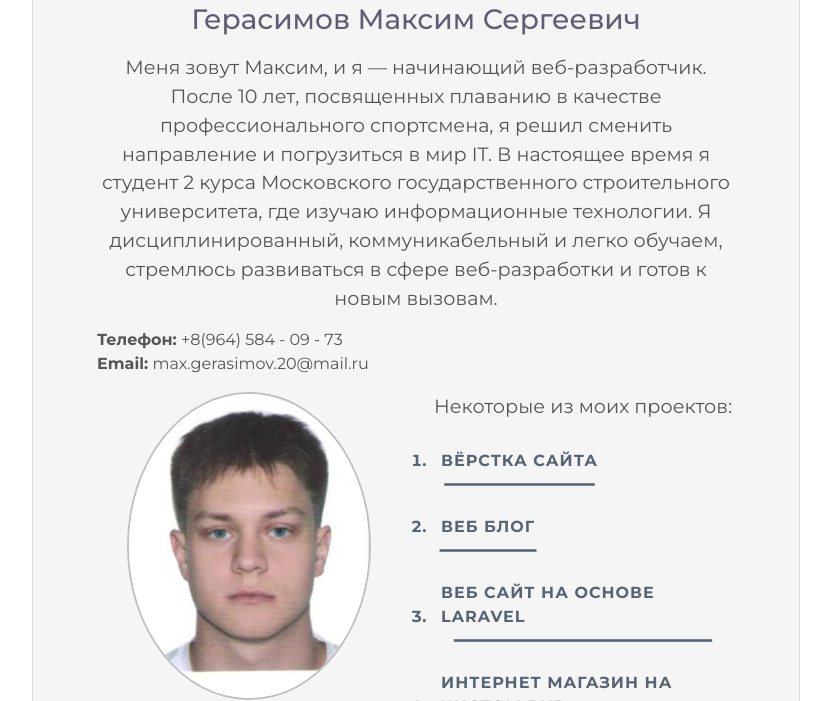
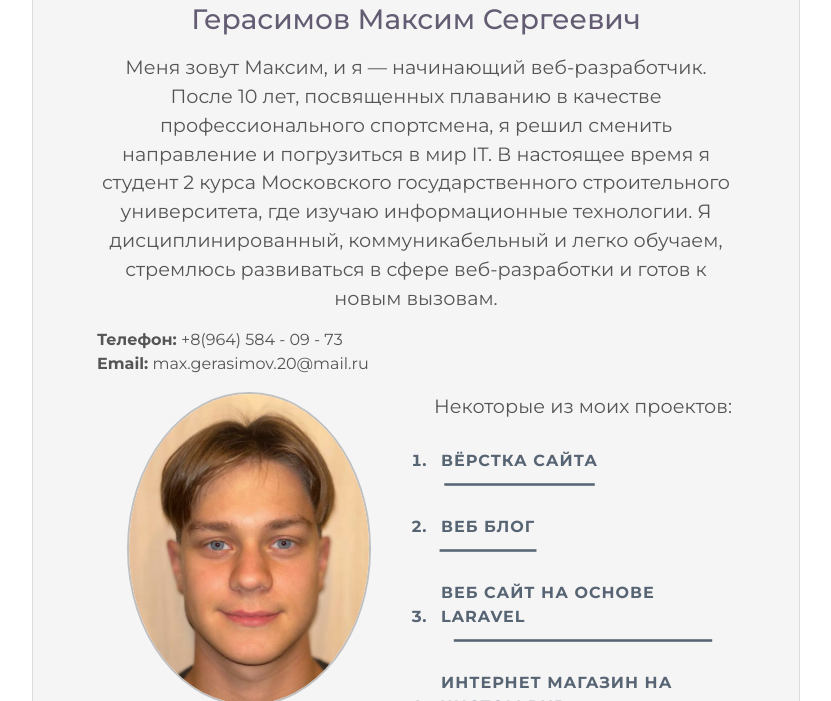
Before and after one commit to MaximGerasimov1/my-portfolio, a plain HTML site: page index.html in a window 1280 px wide. Shown: the part 251-952 px from the top of the page, without its empty margins (224-1055 px from the left). Drawn offline with nearby package versions, Linux system fonts and the light colour scheme.

Commit message:
Commit edit html with new photo

```diff
--- a/index.html
+++ b/index.html
@@ -27,7 +27,7 @@
     <div class="row portfolio">
       <div class="col-md-6">
         <!-- <img src="https://itproger.com/img/userAnketa.png" alt="Фото"> -->
-        <img src="img/my_photo.jpg" alt="Фото">
+        <img src="img/my_new_photo.png" alt="Фото">
       </div>
       <div class="col-md-6">
         <p class="left-text">Некоторые из моих проектов:</p>
```
Also changed, not shown: img/my_new_photo.png (added), img/new_photo.png (added).
